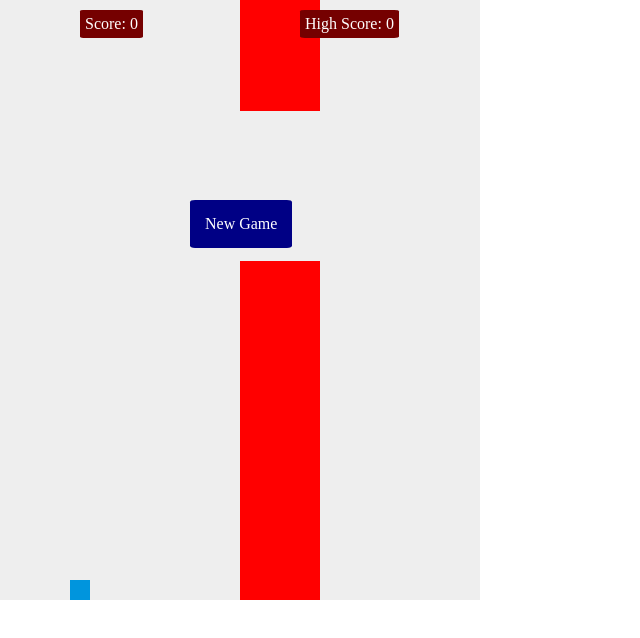
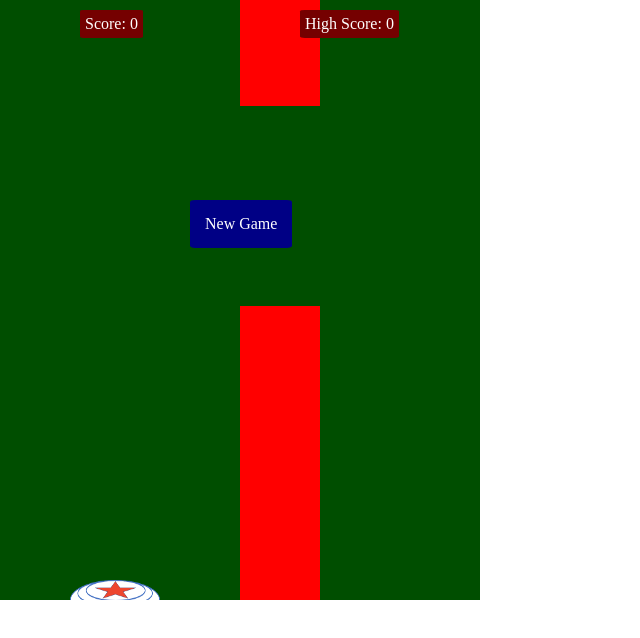
Before and after one commit to Benjatron87/2D-js-game, a plain HTML site: page index.html in a window 1280 px wide. Both pictures are taken after a click on the link "New Game". Shown: the whole page, without its empty margins (0-640 px from the left). Drawn offline with nearby package versions, Linux system fonts and the light colour scheme.

Commit message:
Added a few new style elements

```diff
--- a/game.js
+++ b/game.js
@@ -1,17 +1,20 @@
 var canvas = document.getElementById("myCanvas");
 var ctx = canvas.getContext("2d");
-var square = 20;
+var height = 40;
+var width = 90;
 var x = 70;
 var y = canvas.height - 300;
 var dx = 0;
 var dy = 0;
-let randy = Math.floor(Math.random() * 350) + 75
+let randy = Math.floor(Math.random() * 300) + 75
 let score = 0;
 let sec = 0;
 let render;
 let towerW = 80;
 let towerX = 480;
 let highScore = 0;
+let img = document.createElement('img');
+img.src = 'images/disc.png';
 
 $("#play-again").unbind().on('click', function(){
     setUp();
@@ -19,8 +22,7 @@ $("#play-again").unbind().on('click', function(){
 
 function drawBall() {
     ctx.beginPath();
-    ctx.rect(x, y, square, square);
-    ctx.fillStyle = "#0095DD";
+    ctx.drawImage(img, x, y, width, height);
     ctx.fill();
     ctx.closePath();
 }
@@ -53,7 +55,7 @@ function draw() {
     towerX -= 10;
 
     if (towerX === -50){
-        randy = Math.floor(Math.random() *350) + 75
+        randy = Math.floor(Math.random() *300) + 75
         towerX = 480;
     }
 
@@ -69,10 +71,10 @@ function draw() {
     }
 
 
-    if(y >= 0 && y  <= randy && x + square >= towerX && x <= towerX + towerW){
+    if(y >= 0 && y  <= randy && x + 40 >= towerX && x <= towerX + towerW){
         lose();
     }
-    if(y + square >= randy + 150 && y + square <= 600 && x + square >= towerX && x <= towerX + towerW){
+    if(y + height >= randy + 200 && y + height <= 600 && x + 40 >= towerX && x <= towerX + towerW){
         lose();
     }
 
@@ -85,7 +87,7 @@ function draw() {
 let lowerTower = function(){
 
     ctx.beginPath();
-    ctx.rect(towerX, randy + 150, towerW, 600);
+    ctx.rect(towerX, randy + 200, towerW, 600);
     ctx.fillStyle = "rgb(255, 0, 0, 1)";
     ctx.fill();
     ctx.closePath();
@@ -116,7 +118,7 @@ let setUp = () => {
     y = canvas.height - 300;
     dx = 0;
     dy = 0;
-    randy = Math.floor(Math.random() * 350) + 75
+    randy = Math.floor(Math.random() * 300) + 75
     score = 0;
     sec = 0;
     towerW = 80;
--- a/style.css
+++ b/style.css
@@ -4,7 +4,7 @@
 }
 
 canvas {
-    background: #eee;
+    background: rgb(0, 78, 0);
     display: block;
     margin: 0 auto;
 }
```
Also changed, not shown: index.html (+2 -0 lines), images/disc.png (added), images/field.png (added), 1 other file.
